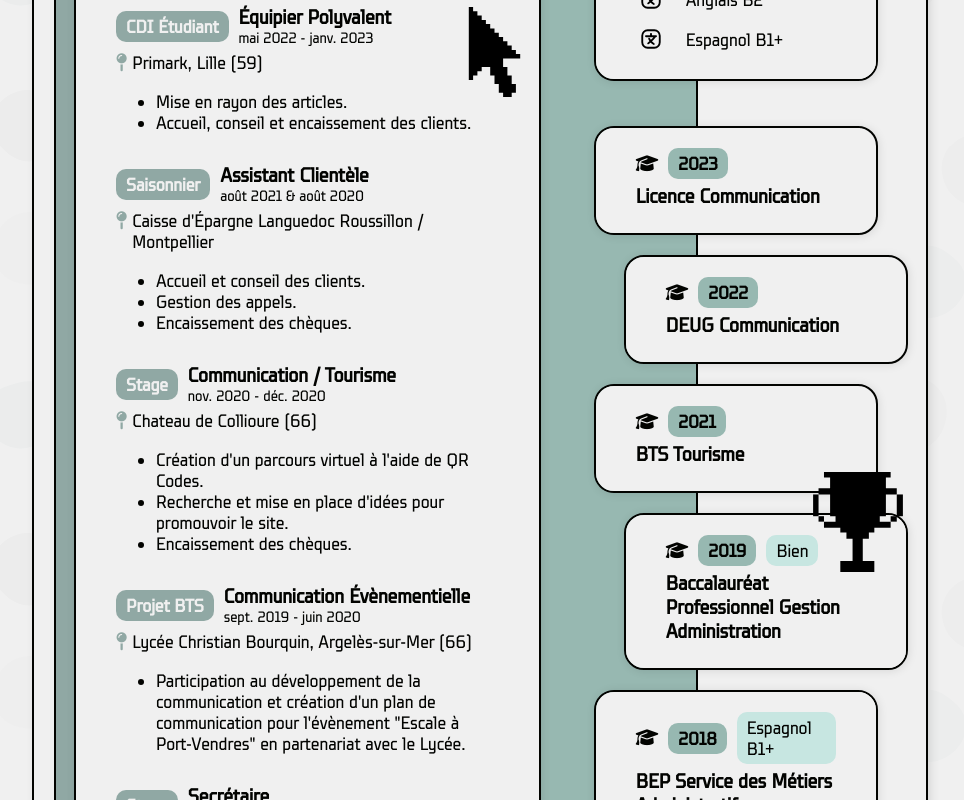
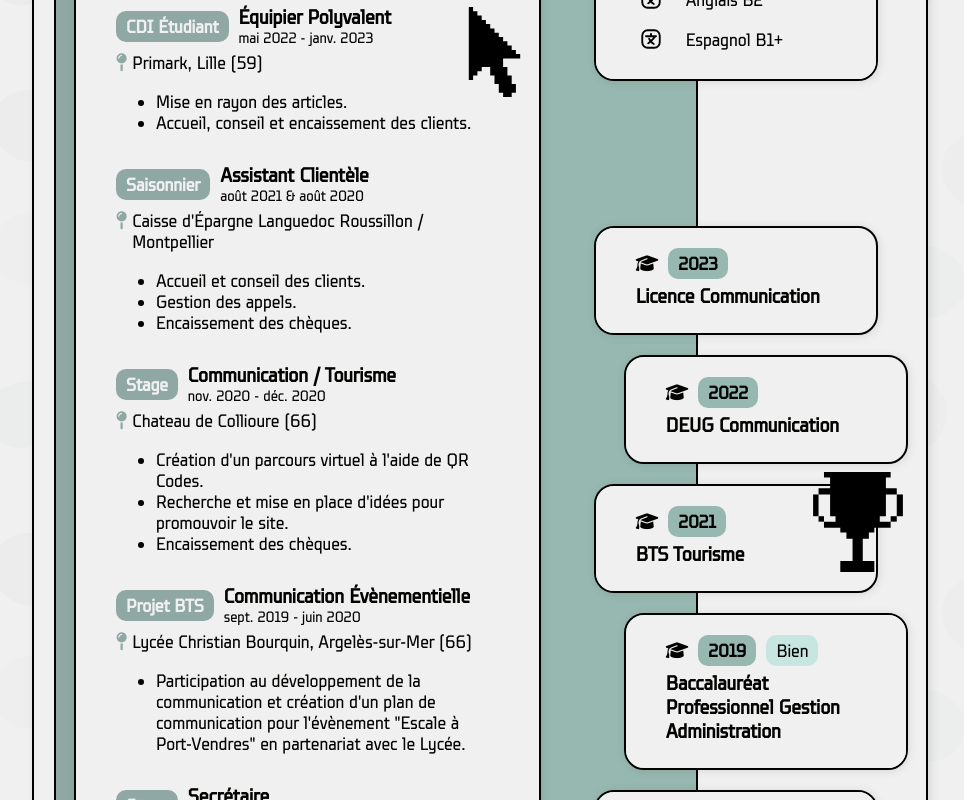
Before and after one commit to piro-li/alexandrelooten-fr, a React (Vite) app: page / in a window 1280 px wide. Shown: the part 800-1600 px from the top of the page, without its empty margins (160-1124 px from the left). Built offline with nearby package versions, Linux system fonts and the light colour scheme.

Commit message:
Update index.scss

```diff
--- a/src/index.scss
+++ b/src/index.scss
@@ -146,7 +146,7 @@ body {
       width: 70%;
       left: 28%;
       margin: 2rem 0;
-      top: -2rem;
+      top: 8rem;
       z-index: 2;
       // margin-bottom: 1rem;
     }
```
